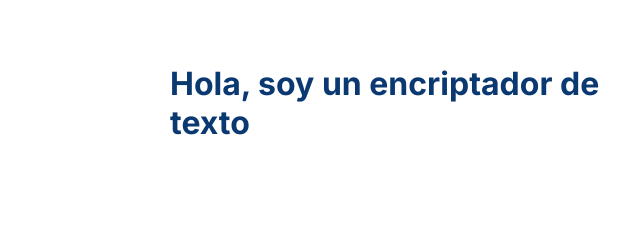
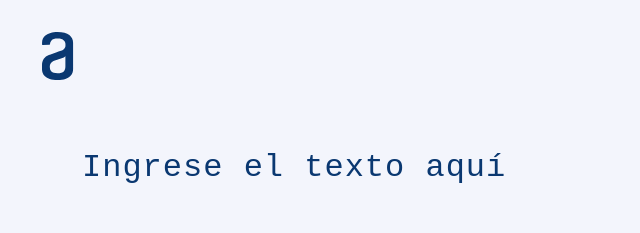
Before and after one commit to Oscar1999-L/encriptador-de-texto, a plain HTML site: page index.html in a window 1280 px wide. Shown: the whole page, without its empty margins (22-662 px from the left). Drawn offline with Linux system fonts and the light colour scheme.

Commit message:
Se trabajó en el css

```diff
--- a/index.html
+++ b/index.html
@@ -8,14 +8,24 @@
     <link rel="stylesheet" href="style.css">
 </head>
 <body>
-    <main class="presentacion">
-        <section class="presentacion__contenido">
-            <h1 class="presentacion__contenido__titulo">
-                Hola, soy un encriptador de texto
-            </h1>
+    <header>
+        <div class="container__header">
+            <div class="header">
+                <img src="assets/alura.svg" alt="Logo de Alura Latam">
+            </div>
+        </div>
+
+    </header>
 
 
-        </section>
+
+    <main>
+        <article class="container">
+            <section class="left">
+                <textarea class="input__text__area" id="input_text" placeholder="Ingrese el texto aquí" autofocus></textarea>
+            </section>
+        </article>
+
     </main>
 </body>
 </html>
--- a/style.css
+++ b/style.css
@@ -5,34 +5,85 @@
     --color-secundaria: #343A40;
     --color-terciaria: #495057;
     --color-cuarto: #ffffff;
+    --color-quinto: #F3F5FC;
     --color-hover: #272727;
+
+
 
     --fuente-inter: "Inter", sans-serif;
 }
 
 * {
-    padding: 0;
-    margin:0;
+    box-sizing: border-box;
+	margin: 0px;
+	padding: 0px;
+	letter-spacing: 1px;
+	line-height: 1.3;
+
 }
 
-.presentacion {
-    padding: 5% 15%;
-    display: flex;
-    align-items: center;
-    justify-content: space-between;
-    gap: 82px;
+body{
+    background-color: var(--color-quinto);
 }
 
-.presentacion__contenido{
-    width: 50%;
-    display: flex;
-    flex-direction: column;
-    gap: 40px;
+header {
+	width: 100%;
+}
+.container__header{
+	display: flex;
+	flex-wrap: wrap;
+	align-content: flex-end;
+	height: 80px;
+}
+.header {
+	width: 90%;
+	height: auto;
+	margin: auto;
+	display: flex;
+	align-items: center;
+	gap: .5em;
+}
+.logo{
+	max-height: 40px;
+	height: 100%;
+	min-height: 40px;
 }
 
+.container {
+	margin: auto 40px auto auto;
+	width: 90%;
+	/* min-height: calc(100vh - 80px); */
+	align-items: end;
+	min-height: calc(100vh - 80px - 56px);
+	display: grid;
+	padding: 1rem;
+	grid-template-columns: 2.5fr 1fr;
+	/* grid-template-columns: auto 350px; */
+	gap: 1rem;
+}
 
-.presentacion__contenido__titulo{
-    font-size: 2rem;
-    font-family: var(--fuente-inter);
+/*Lado izquierdo*/
+.left {
+	width: 100%;
+	/* height: 100%; */
+	height: 92%;
+	display: flex;
+	flex-direction: column;
+	justify-content: space-between;
+}
+.input__text__area {
+	width: 100%;
+	max-height: 350px;
+	min-height: 50px;
+	background: transparent;
+	border: none;
+	outline: none;
+	resize: none;
+	font-size: 32px;
+	color: var(--color-primaria);
+	font-family: 'Space Mono', monospace;
+}
+
+textarea::placeholder{
     color: var(--color-primaria);
 }
```
Also changed, not shown: assets/alura.svg (added).
